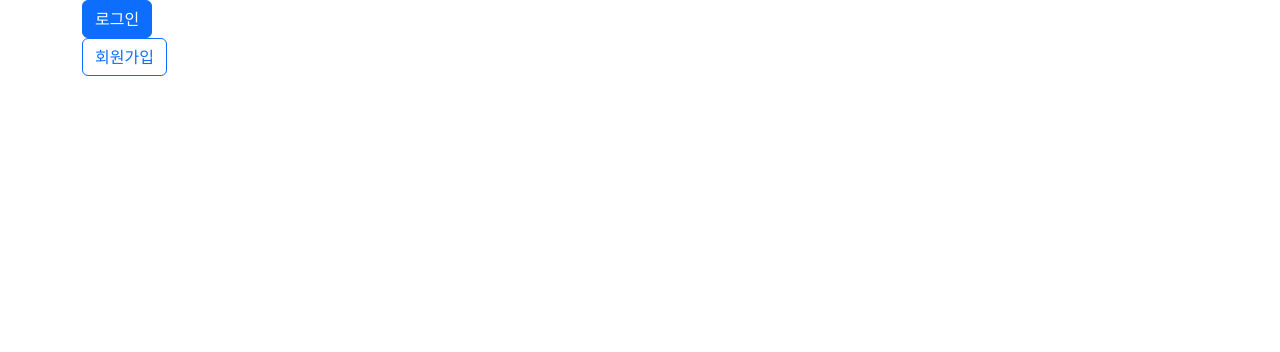
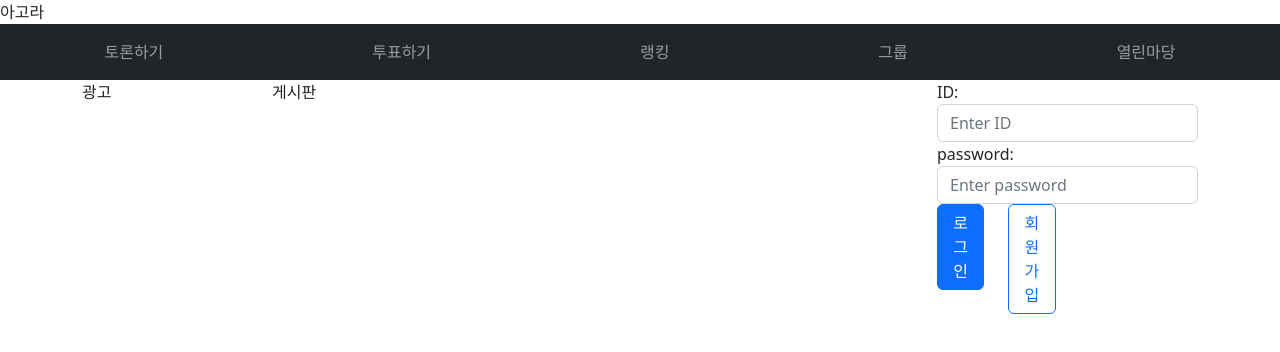
Before and after one commit to sangdding/capston-design, a Vue app: page / in a window 1280 px wide. Shown: the top 352 px of the page. Built offline with nearby package versions, Linux system fonts and the light colour scheme.

Commit message:
Feat: 메인화면 레이아웃 구성 완료
전체적인 레이아웃 구성 완료. 세부 내용 구현 필요

Resolve: #4

```diff
--- /dev/null
+++ b/src/components/MainNavComponent.vue
@@ -0,0 +1,21 @@
+<template>
+  <div>
+    <b-navbar type="dark" variant="dark" class="nav justify-content-around">
+      <b-nav-text>토론하기</b-nav-text>
+      <b-nav-text>투표하기</b-nav-text>
+      <b-nav-text>랭킹</b-nav-text>
+      <b-nav-text>그룹</b-nav-text>
+      <b-nav-text>열린마당</b-nav-text>
+    </b-navbar>
+  </div>
+</template>
+
+<script>
+export default {
+  name: "navBar"
+}
+</script>
+
+<style scoped>
+
+</style>
--- a/src/views/LoginView.vue
+++ b/src/views/LoginView.vue
@@ -17,7 +17,6 @@
           id="password"
           label="password:"
           label-for="password"
-          description="비밀번호는 영문자와 숫자를 조합한 8자 이상의 문자열입니다."
       >
         <b-form-input
             id="password"
@@ -26,7 +25,19 @@
             placeholder="Enter password"
         ></b-form-input>
       </b-form-group>
-      <b-button type="submit" variant="primary">로그인</b-button>
+      <div class="row">
+        <div id="login-button" class="col-3">
+          <b-button type="submit" variant="primary">로그인</b-button>
+        </div>
+        <div id="register-button" class="col-3">
+          <router-link to="/register">
+            <b-button variant="outline-primary">
+              회원가입
+            </b-button>
+          </router-link>
+          <router-view/>
+        </div>
+      </div>
     </b-form>
   </div>
 </template>
--- a/src/views/MainView.vue
+++ b/src/views/MainView.vue
@@ -1,27 +1,37 @@
 <template>
-  <b-container>
-    <div id="login-button">
-      <router-link to="/login">
-        <b-button variant="primary">
-          로그인
-        </b-button>
-      </router-link>
-      <router-view/>
-    </div>
-    <div id="register-button">
-      <router-link to="/register">
-        <b-button variant="outline-primary">
-          회원가입
-        </b-button>
-      </router-link>
-      <router-view/>
-    </div>
-  </b-container>
+  <div>
+    <header>
+      아고라
+    </header>
+    <nav>
+      <main-nav/>
+    </nav>
+    <b-container>
+      <div class="row">
+        <div class="col-2">
+          광고
+        </div>
+        <div class="col-7">
+          게시판
+        </div>
+        <div class="col-3">
+          <login-form/>
+        </div>
+      </div>
+    </b-container>
+  </div>
 </template>
 
 <script>
+import loginForm from './LoginView';
+import mainNav from '/src/components/MainNavComponent'
+
 export default {
-  name: "mainView"
+  name: "mainView",
+  components: {
+    loginForm,
+    mainNav
+  }
 }
 </script>
 
```
